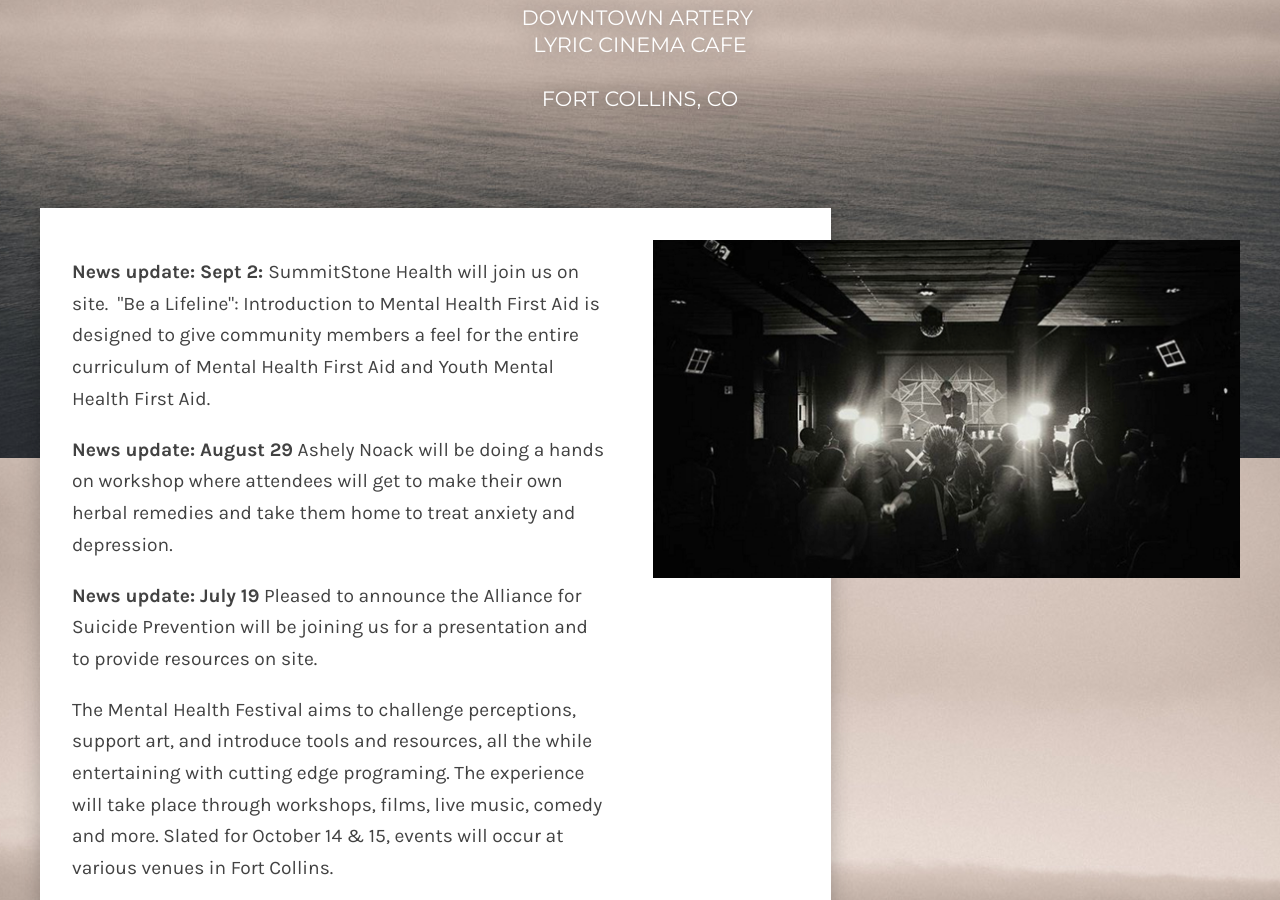
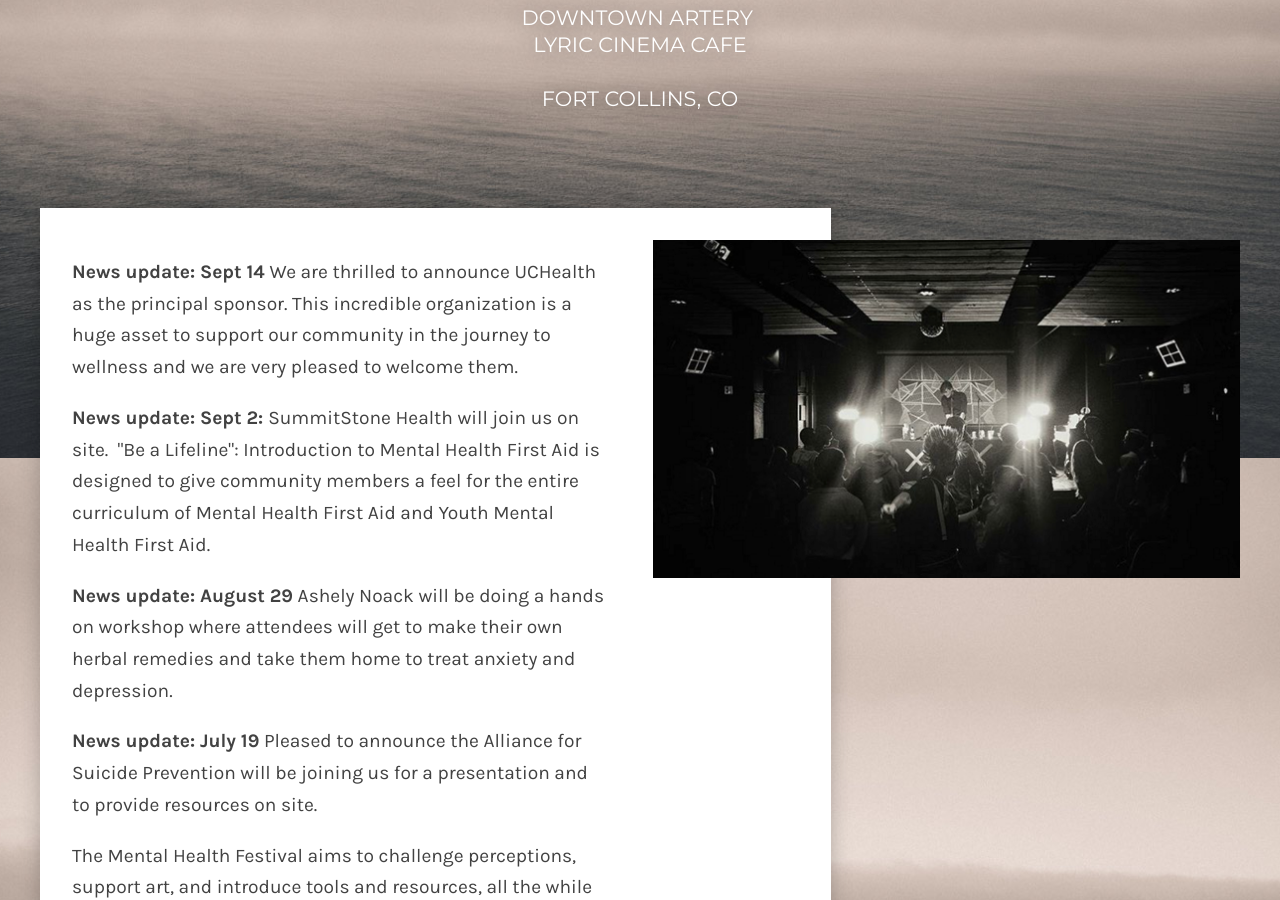
Before and after one commit to michaeldmcqueen/breakopen, a Jekyll site: the page built from index.html, in a window 1280 px wide and 900 px high, scrolled down 442 px. Built offline with Jekyll 4.4.1, drawn with Linux system fonts in a browser that asks for light colours; nearby versions of some CDN libraries; the list of posts is cut into pages by our own code.

Commit message:
Updated '/_layouts/front.html' via CloudCannon

```diff
--- a/_layouts/front.html
+++ b/_layouts/front.html
@@ -6,7 +6,7 @@ layout: default
     <div class="intro editable"><h1 class="pagetitle">A Mental Health Music, Arts, and Film Festival</h1><div class="date-time"><h4>OCTOBER 14 &amp; 15</h4><p>&nbsp;</p><h4 class="show-location">DOWNTOWN ARTERY&nbsp;</h4><h4 class="show-location">LYRIC CINEMA CAFE</h4><h4 class="show-location">&nbsp;</h4><h4 class="show-location">Fort Collins, CO</h4></div></div>
   </div>
     <section class="content-wrapper wrap">
-      <div class="welcome-block editable"><p><strong>News update: Sept 2: </strong>SummitStone Health will join us on site. &nbsp;"Be a Lifeline": Introduction to Mental Health First Aid is designed to give community members a feel for the entire curriculum of Mental Health First Aid and Youth Mental Health First Aid.&nbsp;</p><p><strong>News update: August 29</strong> Ashely Noack will be doing a hands on workshop where attendees will get to make their own herbal remedies and take them home to treat anxiety and depression.</p><p><strong>News update: July 19</strong> Pleased to announce the Alliance for Suicide Prevention will be joining us for a presentation and to provide resources on site. &nbsp;</p><p>The Mental Health Festival aims to challenge perceptions, support art, and introduce tools and resources, all the while entertaining with cutting edge programing. The experience will take place through workshops, films, live music, comedy and more. Slated for October 14 &amp; 15, events will occur at various venues in Fort Collins.</p><p><a class="link" href="/about">Learn More</a></p></div>
+      <div class="welcome-block editable"><p><strong>News update: Sept 14&nbsp;</strong>We are thrilled to announce UCHealth as the principal sponsor. This incredible organization is a huge asset to support our community in the journey to wellness and we are very pleased to welcome them.&nbsp;</p><p><strong>News update: Sept 2: </strong>SummitStone Health will join us on site. &nbsp;"Be a Lifeline": Introduction to Mental Health First Aid is designed to give community members a feel for the entire curriculum of Mental Health First Aid and Youth Mental Health First Aid.&nbsp;</p><p><strong>News update: August 29</strong> Ashely Noack will be doing a hands on workshop where attendees will get to make their own herbal remedies and take them home to treat anxiety and depression.</p><p><strong>News update: July 19</strong> Pleased to announce the Alliance for Suicide Prevention will be joining us for a presentation and to provide resources on site. &nbsp;</p><p>The Mental Health Festival aims to challenge perceptions, support art, and introduce tools and resources, all the while entertaining with cutting edge programing. The experience will take place through workshops, films, live music, comedy and more. Slated for October 14 &amp; 15, events will occur at various venues in Fort Collins.</p><p><a class="link" href="/about">Learn More</a></p></div>
       <div class="welcome-block-image editable">
         <img src="{{ page.spot_image_path }}" alt="" />
       </div>
```
